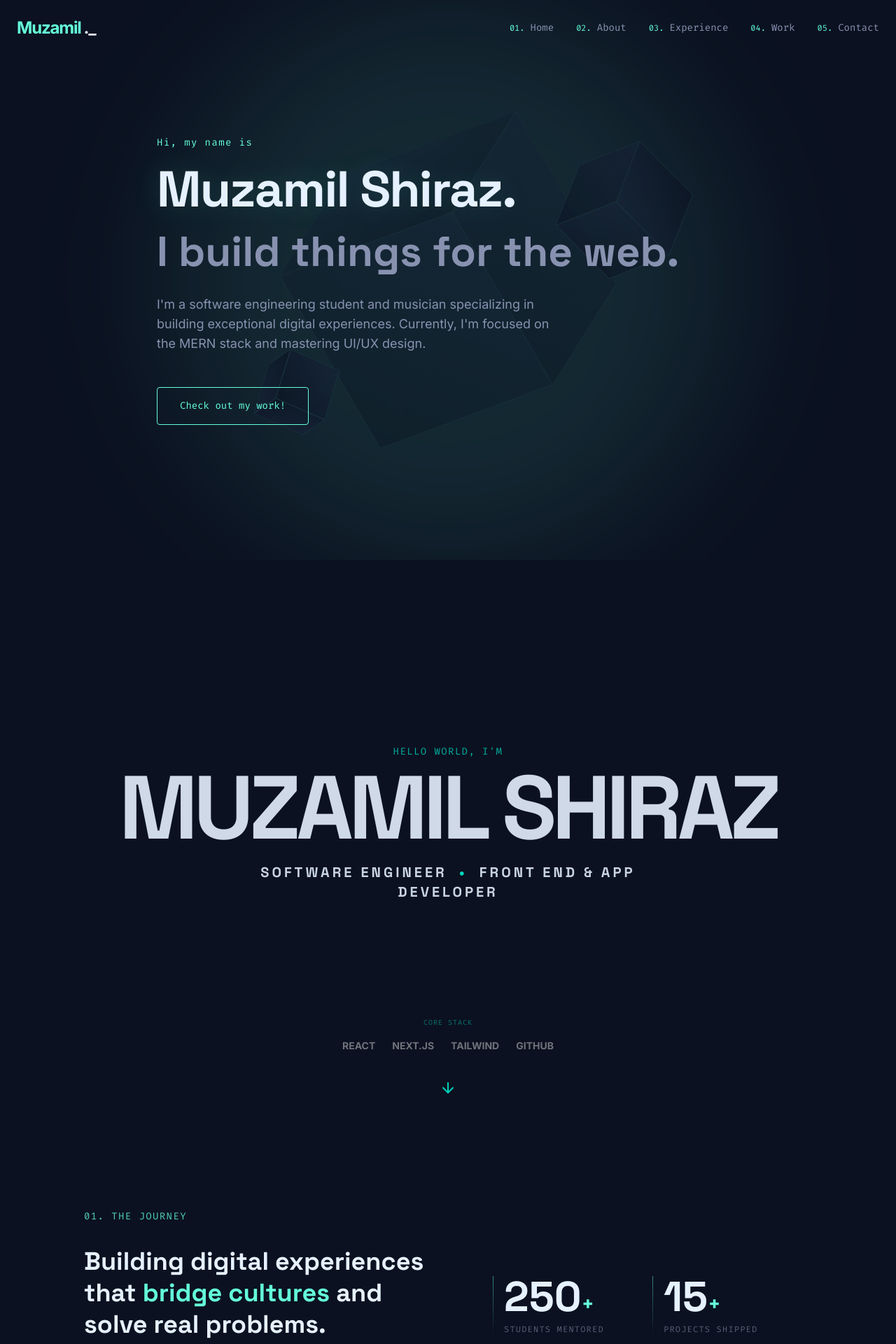
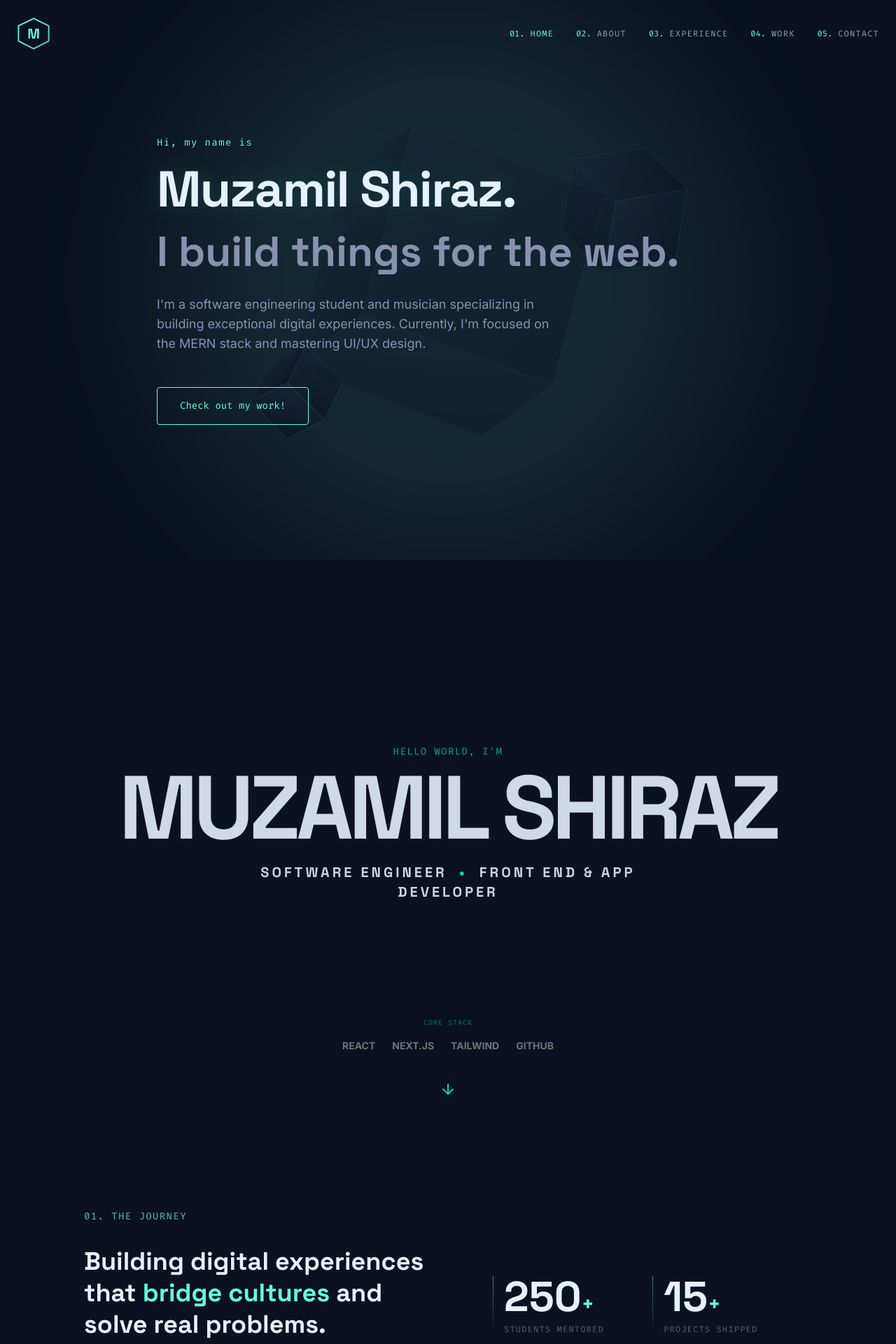
Before and after one commit to muz4miL/updated-portfolio, a Next.js app: page / in a window 1280 px wide. Shown: the top 1920 px of the page at 70% size. Built offline with nearby package versions, Linux system fonts and the light colour scheme.

Commit message:
added preloader

```diff
--- a/app/globals.css
+++ b/app/globals.css
@@ -104,3 +104,172 @@ h6 {
 .text-glow {
   text-shadow: 0 0 40px rgba(100, 255, 218, 0.15);
 }
+
+/* --- PREMIUM HEXAGON ANIMATIONS --- */
+
+/* 1. Enhanced Draw with Glow */
+@keyframes draw-premium {
+  0% {
+    stroke-dashoffset: 300;
+    opacity: 0;
+    filter: drop-shadow(0 0 0px rgba(100, 255, 218, 0));
+  }
+  20% {
+    opacity: 1;
+  }
+  70% {
+    filter: drop-shadow(0 0 15px rgba(100, 255, 218, 0.4));
+  }
+  100% {
+    stroke-dashoffset: 0;
+    opacity: 1;
+    filter: drop-shadow(0 0 8px rgba(100, 255, 218, 0.2));
+  }
+}
+
+/* 2. Premium M Entrance */
+@keyframes m-premium {
+  0% {
+    opacity: 0;
+    transform: translateY(20px) scale(0.3);
+    filter: brightness(3) blur(10px);
+  }
+  50% {
+    opacity: 0.8;
+    transform: translateY(-5px) scale(1.1);
+    filter: brightness(2) blur(5px);
+  }
+  70% {
+    transform: translateY(2px) scale(1.05);
+  }
+  100% {
+    opacity: 1;
+    transform: translateY(0) scale(1);
+    filter: brightness(1) blur(0);
+  }
+}
+
+/* 3. Slow Pulse for Outer Ring */
+@keyframes pulse-slow {
+  0%,
+  100% {
+    opacity: 0.3;
+    transform: scale(1.1);
+  }
+  50% {
+    opacity: 0.6;
+    transform: scale(1.15);
+  }
+}
+
+/* 4. Floating Particles - Start hidden, animate after delay */
+@keyframes float-particle {
+  0%,
+  100% {
+    transform: translateY(0px) translateX(0px);
+    opacity: 0;
+  }
+  10% {
+    opacity: 1;
+  }
+  50% {
+    transform: translateY(-15px) translateX(5px);
+  }
+  90% {
+    opacity: 0.3;
+  }
+}
+
+/* 5. Loading Bar Animation */
+@keyframes loading-bar {
+  0% {
+    width: 0%;
+    opacity: 0.7;
+  }
+  50% {
+    width: 70%;
+    opacity: 1;
+  }
+  100% {
+    width: 100%;
+    opacity: 0.7;
+  }
+}
+
+/* 6. Preloader Exit */
+@keyframes preloader-exit {
+  0% {
+    opacity: 1;
+    transform: scale(1);
+  }
+  50% {
+    transform: scale(1.05);
+  }
+  100% {
+    opacity: 0;
+    transform: scale(0.8);
+    visibility: hidden;
+  }
+}
+
+/* 7. Simple Pulse */
+@keyframes pulse {
+  0%,
+  100% {
+    opacity: 0.6;
+  }
+  50% {
+    opacity: 1;
+  }
+}
+
+/* Animation Classes */
+.animate-draw-premium {
+  animation: draw-premium 2s cubic-bezier(0.34, 1.56, 0.64, 1) forwards;
+}
+
+.animate-m-premium {
+  animation: m-premium 1.2s cubic-bezier(0.34, 1.56, 0.64, 1) forwards 0.8s;
+  opacity: 0;
+}
+
+.animate-pulse-slow {
+  animation: pulse-slow 3s ease-in-out infinite;
+}
+
+.animate-loading-bar {
+  animation: loading-bar 2s ease-in-out infinite;
+}
+
+.animate-preloader-exit {
+  animation: preloader-exit 0.8s cubic-bezier(0.645, 0.045, 0.355, 1) forwards;
+}
+
+.animate-pulse {
+  animation: pulse 2s ease-in-out infinite;
+}
+
+/* Particles - Use CSS to control animation */
+.particles-container {
+  opacity: 0;
+  animation: fade-in 0.5s ease-in forwards 0.5s;
+}
+
+.particle {
+  animation: float-particle 4s ease-in-out infinite;
+  opacity: 0;
+}
+
+@keyframes fade-in {
+  to {
+    opacity: 1;
+  }
+}
+
+/* TEST ANIMATION - Add this to globals.css */
+.test-animation {
+  animation: draw-premium 2s ease-in-out forwards;
+  background: red;
+  width: 100px;
+  height: 100px;
+}
--- a/app/layout.js
+++ b/app/layout.js
@@ -1,43 +1,54 @@
+"use client"; // Required because we are using useState
+import React, { useState, useEffect } from "react";
 import { Space_Grotesk, Inter, Fira_Code } from "next/font/google";
 import "./globals.css";
 import Navbar from "../components/layout/Navbar";
 import Socials from "../components/layout/Socials";
 import Background3D from "../components/ui/Background3D";
+import Preloader from "../components/ui/Preloader"; // Import the loader
 
-// 1. The "Tech" Header Font (Used for Name & Stats)
+// Font Setup
 const spaceGrotesk = Space_Grotesk({
   subsets: ["latin"],
   variable: "--font-heading",
   weight: ["300", "500", "700"],
 });
-
-// 2. The Clean Body Font
-const inter = Inter({
-  subsets: ["latin"],
-  variable: "--font-sans",
-});
-
-// 3. The Coding Font
-const firaCode = Fira_Code({
-  subsets: ["latin"],
-  variable: "--font-mono",
-});
-
-export const metadata = {
-  title: "Muzamil Shiraz | Portfolio",
-  description: "Software Engineer & Front End Developer",
-};
+const inter = Inter({ subsets: ["latin"], variable: "--font-sans" });
+const firaCode = Fira_Code({ subsets: ["latin"], variable: "--font-mono" });
 
 export default function RootLayout({ children }) {
+  // State to track if loading is finished
+  const [isLoading, setIsLoading] = useState(true);
+
+  // This function is passed to the Preloader to tell us when it's done
+  const finishLoading = () => {
+    setIsLoading(false);
+  };
+
   return (
     <html lang="en">
+      <head>
+        <title>Muzamil Shiraz | Portfolio</title>
+        <meta
+          name="description"
+          content="Software Engineer & Front End Developer"
+        />
+      </head>
       <body
         className={`${spaceGrotesk.variable} ${inter.variable} ${firaCode.variable} bg-navy text-slate antialiased overflow-x-hidden selection:bg-teal selection:text-navy`}
       >
-        <Background3D />
-        <Navbar />
-        <Socials />
-        <main className="relative z-20">{children}</main>
+        {/* 1. SHOW LOADER IF LOADING IS TRUE */}
+        {isLoading ? (
+          <Preloader finishLoading={finishLoading} />
+        ) : (
+          /* 2. SHOW WEBSITE IF LOADING IS FALSE */
+          <>
+            <Background3D />
+            <Navbar />
+            <Socials />
+            <main className="relative z-20 animate-fade-in-up">{children}</main>
+          </>
+        )}
       </body>
     </html>
   );
--- a/components/layout/Navbar.jsx
+++ b/components/layout/Navbar.jsx
@@ -1,13 +1,16 @@
 "use client";
 import React, { useState, useEffect } from "react";
+import Link from "next/link";
 import { Menu, X } from "lucide-react";
-import { useRouter } from "next/navigation";
+import { usePathname } from "next/navigation";
 
 const Navbar = () => {
   const [isMenuOpen, setIsMenuOpen] = useState(false);
   const [scrolled, setScrolled] = useState(false);
-  const router = useRouter();
+  const [isLogoHovered, setIsLogoHovered] = useState(false);
+  const pathname = usePathname();
 
+  // Handle Scroll Effect
   useEffect(() => {
     const handleScroll = () => setScrolled(window.scrollY > 50);
     window.addEventListener("scroll", handleScroll);
@@ -17,68 +20,127 @@ const Navbar = () => {
   const navLinks = [
     { id: "01", name: "home", href: "/" },
     { id: "02", name: "about", href: "/about" },
-    { id: "03", name: "experience", href: "/experience" },
-    { id: "04", name: "work", href: "/projects" },
-    { id: "05", name: "contact", href: "/contact" },
+    { id: "03", name: "experience", href: "/#experience" },
+    { id: "04", name: "work", href: "/#work" },
+    { id: "05", name: "contact", href: "/#contact" },
   ];
-
-  const handleNavClick = (href) => {
-    setIsMenuOpen(false);
-    router.push(href);
-  };
 
   return (
     <nav
       className={`fixed top-0 w-full z-50 transition-all duration-300 ${
         scrolled
-          ? "bg-navy/95 backdrop-blur-lg py-4 shadow-xl border-b border-teal/10"
-          : "bg-transparent py-6"
+          ? "bg-navy/85 backdrop-blur-md shadow-lg border-b border-teal/10 h-20"
+          : "bg-transparent h-24"
       }`}
     >
-      <div className="container mx-auto px-6 flex justify-between items-center">
-        <div className="text-2xl font-bold tracking-tighter flex items-center gap-1">
-          <span className="text-teal">Muzamil</span>
-          <span className="text-white">._</span>
+      <div className="container mx-auto px-6 h-full flex justify-between items-center">
+        {/* --- LOGO SECTION --- */}
+        <Link
+          href="/"
+          className="group flex items-center gap-3 relative z-50"
+          onClick={() => setIsMenuOpen(false)}
+          onMouseEnter={() => setIsLogoHovered(true)}
+          onMouseLeave={() => setIsLogoHovered(false)}
+        >
+          {/* The Animated Hexagon Icon */}
+          <div className="relative w-12 h-12 flex items-center justify-center">
+            <svg
+              viewBox="0 0 100 100"
+              className="w-full h-full absolute inset-0 transition-all duration-300 group-hover:scale-110"
+            >
+              <defs>
+                <linearGradient
+                  id="navHexGradient"
+                  x1="0%"
+                  y1="0%"
+                  x2="100%"
+                  y2="100%"
+                >
+                  <stop offset="0%" stopColor="#64ffda" stopOpacity="1" />
+                  <stop offset="100%" stopColor="#64ffda" stopOpacity="0.8" />
+                </linearGradient>
+              </defs>
+
+              {/* Hexagon Path with Draw Animation on Hover */}
+              <path
+                d="M50,5 L95,27 L95,72 L50,95 L5,72 L5,27 Z"
+                fill="none"
+                stroke="url(#navHexGradient)"
+                strokeWidth="4"
+                strokeLinecap="round"
+                strokeLinejoin="round"
+                className={`transition-all duration-1000 ${
+                  isLogoHovered ? "animate-draw-premium" : ""
+                }`}
+                style={{
+                  strokeDasharray: isLogoHovered ? 300 : 0,
+                  strokeDashoffset: isLogoHovered ? 300 : 0,
+                }}
+              />
+            </svg>
+
+            {/* M Letter with Hover Animation */}
+            <span className="relative font-heading font-bold text-teal text-xl transition-all duration-300 group-hover:scale-110 group-hover:text-white">
+              M
+            </span>
           </div>
+        </Link>
 
-        {/* Desktop Nav */}
-        <div className="hidden md:flex items-center gap-8 font-mono text-sm">
+        {/* --- DESKTOP NAVIGATION --- */}
+        <div className="hidden md:flex items-center gap-8 font-mono text-xs">
           {navLinks.map((link) => (
-            <button
+            <Link
               key={link.id}
-              onClick={() => handleNavClick(link.href)}
-              className="group flex items-center gap-2 text-lightSlate hover:text-teal transition-colors duration-300"
+              href={link.href}
+              className={`group flex items-center gap-2 transition-colors duration-300 ${
+                pathname === link.href
+                  ? "text-teal"
+                  : "text-slate-400 hover:text-teal"
+              }`}
             >
-              <span className="text-teal text-xs">{link.id}.</span>
-              <span className="relative capitalize">{link.name}</span>
-            </button>
+              <span className="text-teal">{link.id}.</span>
+              <span className="relative group-hover:translate-x-1 transition-transform uppercase tracking-widest">
+                {link.name}
+              </span>
+            </Link>
           ))}
         </div>
 
-        {/* Mobile Nav Toggle */}
+        {/* --- MOBILE MENU TOGGLE --- */}
         <button
-          className="md:hidden text-teal hover:text-teal/80 transition-colors"
+          className="md:hidden text-teal hover:text-white transition-colors relative z-50"
           onClick={() => setIsMenuOpen(!isMenuOpen)}
         >
-          {isMenuOpen ? <X size={24} /> : <Menu size={24} />}
+          {isMenuOpen ? <X size={32} /> : <Menu size={32} />}
         </button>
-      </div>
 
-      {/* Mobile Menu */}
-      {isMenuOpen && (
-        <div className="md:hidden absolute top-full left-0 w-full bg-navy/95 backdrop-blur-lg border-b border-teal/10 py-6 flex flex-col items-center gap-6">
+        {/* --- MOBILE OVERLAY MENU --- */}
+        <div
+          className={`fixed inset-0 bg-navy/95 backdrop-blur-xl flex items-center justify-center transition-all duration-300 md:hidden ${
+            isMenuOpen
+              ? "opacity-100 visible"
+              : "opacity-0 invisible pointer-events-none"
+          }`}
+        >
+          <div className="flex flex-col items-center gap-8">
             {navLinks.map((link) => (
-            <button
+              <Link
                 key={link.id}
-              onClick={() => handleNavClick(link.href)}
-              className="flex items-center gap-3 text-white hover:text-teal transition-colors duration-300 capitalize font-mono text-lg"
+                href={link.href}
+                onClick={() => setIsMenuOpen(false)}
+                className="flex flex-col items-center group"
               >
-              <span className="text-teal text-sm">{link.id}.</span>
+                <span className="text-teal font-mono text-sm mb-2">
+                  {link.id}.
+                </span>
+                <span className="text-3xl font-bold text-white group-hover:text-teal transition-colors">
                   {link.name}
-            </button>
+                </span>
+              </Link>
             ))}
           </div>
-      )}
+        </div>
+      </div>
     </nav>
   );
 };
--- /dev/null
+++ b/components/ui/Preloader.jsx
@@ -0,0 +1,63 @@
+"use client";
+import React, { useEffect, useState } from "react";
+
+const Preloader = ({ finishLoading }) => {
+  const [isMounted, setIsMounted] = useState(false);
+
+  useEffect(() => {
+    console.log("Preloader mounted - starting animation");
+    const timeout = setTimeout(() => {
+      console.log("Starting animations");
+      setIsMounted(true);
+    }, 100);
+
+    const finishTimeout = setTimeout(() => {
+      console.log("Finishing preloader");
+      finishLoading();
+    }, 3000);
+
+    return () => {
+      clearTimeout(timeout);
+      clearTimeout(finishTimeout);
+    };
+  }, [finishLoading]);
+
+  return (
+    <div className="fixed inset-0 z-[9999] flex items-center justify-center bg-navy">
+      <div className="relative w-32 h-32">
+        <svg viewBox="0 0 100 100" className="w-full h-full">
+          {/* HEXAGON PATH */}
+          <path
+            d="M50,5 L95,27 L95,72 L50,95 L5,72 L5,27 Z"
+            fill="none"
+            stroke="#64ffda"
+            strokeWidth="4"
+            strokeLinecap="round"
+            strokeLinejoin="round"
+            className="animate-draw-premium"
+            style={{
+              strokeDasharray: 300,
+              strokeDashoffset: 300,
+            }}
+          />
+
+          {/* M LETTER */}
+          <text
+            x="50"
+            y="66"
+            fontSize="42"
+            fontWeight="800"
+            textAnchor="middle"
+            fill="#64ffda"
+            className="font-heading animate-m-premium"
+            style={{ fontFamily: "var(--font-heading)" }}
+          >
+            M
+          </text>
+        </svg>
+      </div>
+    </div>
+  );
+};
+
+export default Preloader;
```
Lines whose indentation alone changed are shown as unchanged.
